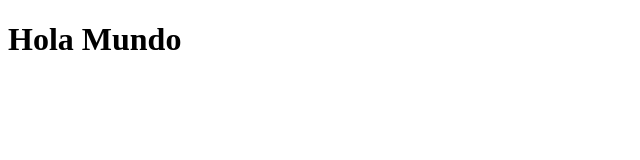
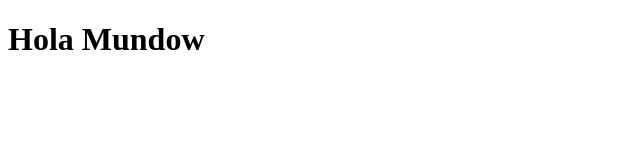
Before and after one commit to lcontarino/BootStrap_Simple_Navbar, a plain HTML site: page index.html in a window 1280 px wide. Shown: the full height of the page, 0-640 px from the left. Drawn offline with Linux system fonts and the light colour scheme.

Commit message:
Update index.html

```diff
--- a/index.html
+++ b/index.html
@@ -7,6 +7,6 @@
     <title>BootStrap Simple NavBar</title>
 </head>
 <body>
-    <h1>Hola Mundo</h1>
+    <h1>Hola Mundow</h1>
 </body>
 </html>
```
